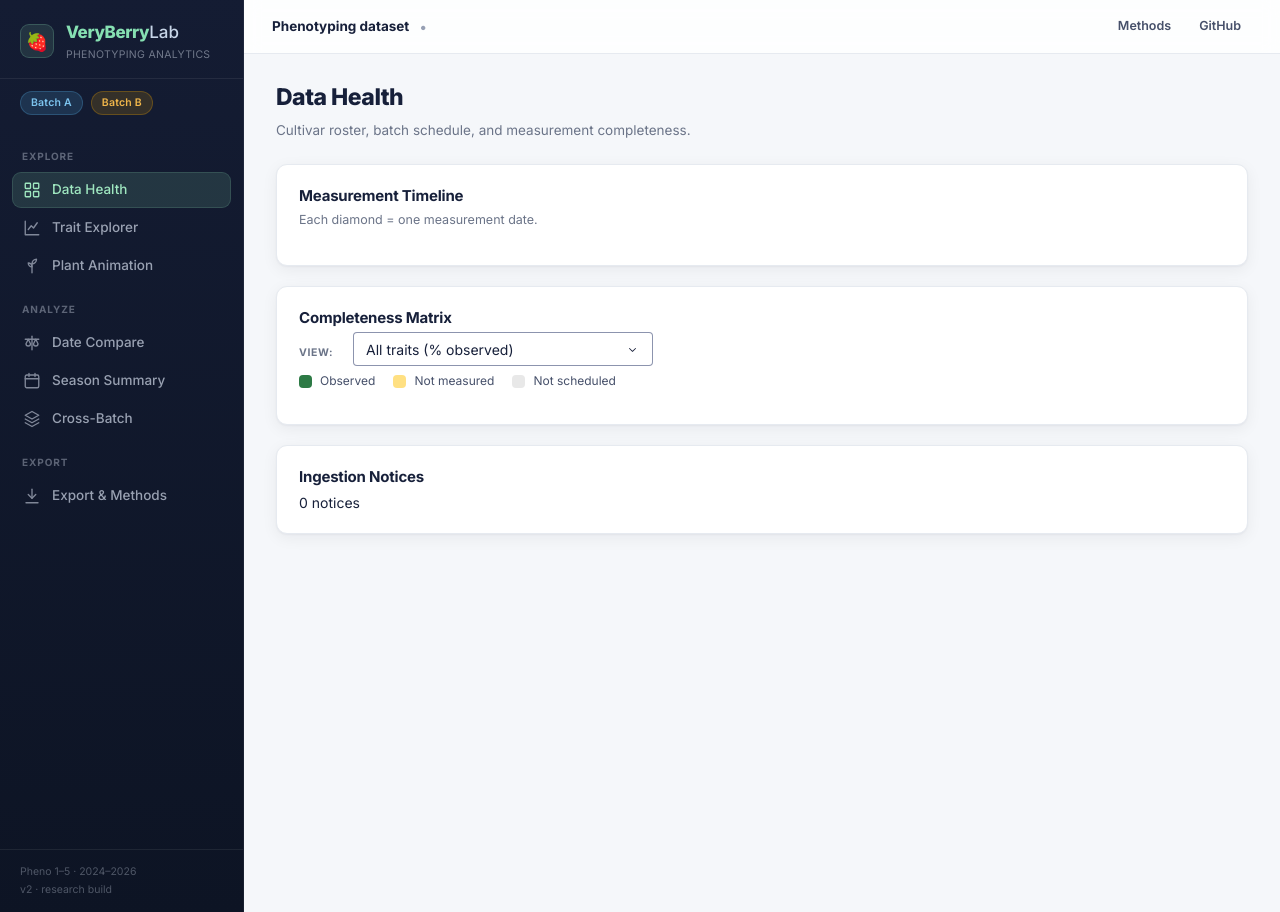
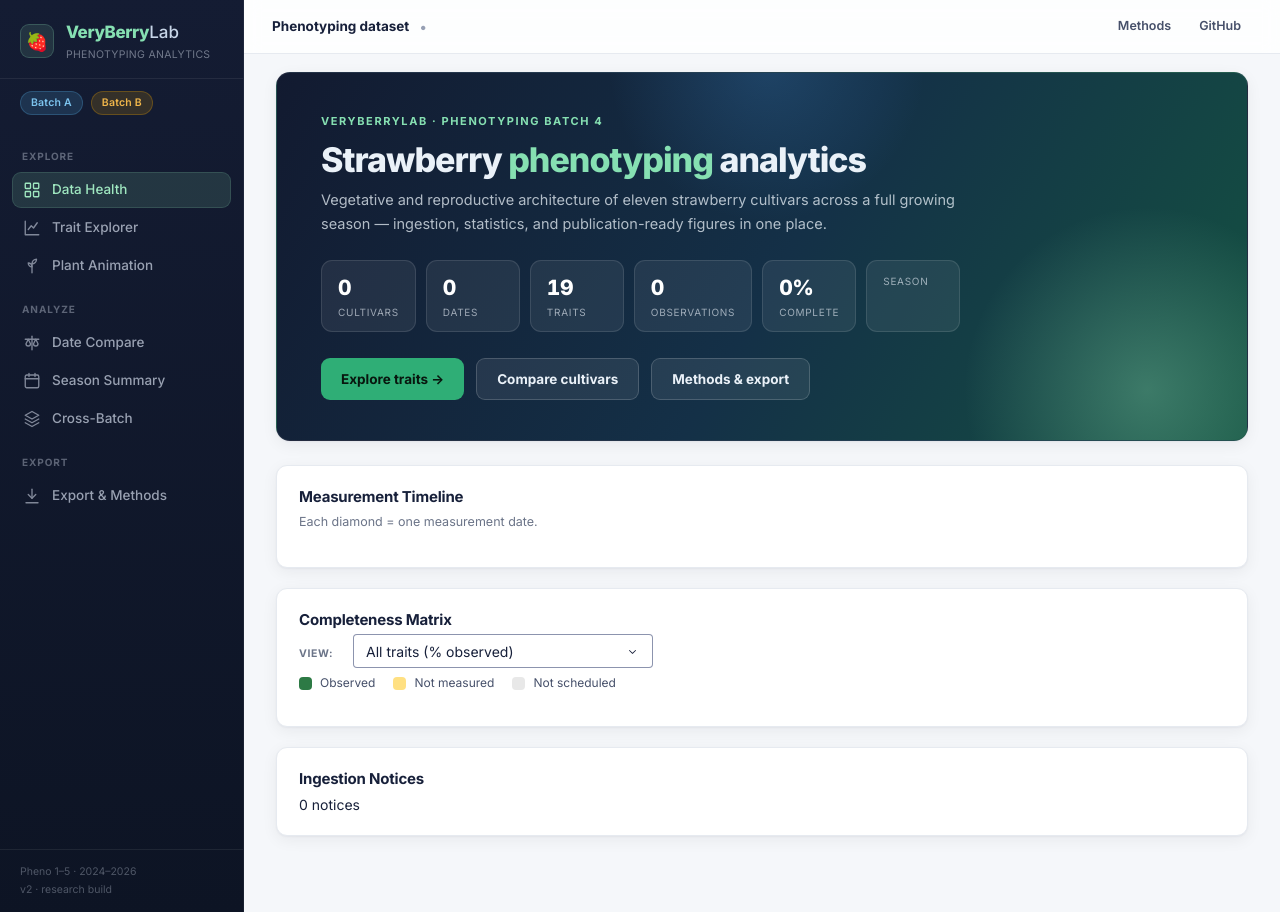
Before and after one commit to Aditya-k24/VeryBerryLab, a Flask app: page / in a window 1280 px wide. Run offline with Flask 3, Linux system fonts and the light colour scheme; data that the repository does not hold is empty; parts of the project's set-up code (start-up, migrations or seed data) failed here and were passed over.

Commit message:
Landing: add a hero section (21st.dev-style)
Gradient hero on the Data Health landing — eyebrow, headline with accent, a
dataset summary line, stat chips (cultivars / dates / traits / observations /
% complete / season) and CTAs into Trait Explorer, Date Compare and Export.
Replaces the duplicate summary-card row it made redundant (removed the now-
unused _summary_cards helper).

Note: no "ui ux pro max" skill or 21st.dev component MCP is available in this
environment, so the hero is built natively in the design system — self-
contained, no external component dependency.

Co-Authored-By: Claude Opus 4.8 <noreply@anthropic.com>

```diff
--- a/assets/style.css
+++ b/assets/style.css
@@ -133,6 +133,39 @@ a { color: inherit; }
 .page-title   { font-size: 23px; font-weight: 800; color: var(--ink); letter-spacing: -.5px; }
 .page-subtitle{ font-size: 13.5px; color: var(--muted); margin-top: 5px; max-width: 900px; }
 .content-area { padding: 18px 32px 56px; max-width: 1440px; }
+
+/* ── Hero (landing) ─────────────────────────────────────────────────── */
+.hero {
+  position: relative; overflow: hidden; isolation: isolate;
+  border-radius: var(--r-lg); margin-bottom: 24px;
+  padding: 40px 44px; color: #eaf1f8;
+  background: linear-gradient(120deg, #121a30 0%, #143047 52%, #14663f 128%);
+  border: 1px solid rgba(255,255,255,.07); box-shadow: var(--shadow);
+}
+.hero-glow {
+  position: absolute; z-index: -1; right: -90px; bottom: -140px;
+  width: 380px; height: 380px; pointer-events: none;
+  background: radial-gradient(circle, rgba(126,200,164,.38), transparent 68%);
+}
+.hero-glow.two { right: auto; left: 34%; top: -170px; width: 320px; height: 320px;
+  background: radial-gradient(circle, rgba(59,130,196,.28), transparent 70%); }
+.hero-eyebrow { font-size: 11px; font-weight: 700; letter-spacing: 1.6px; text-transform: uppercase; color: #86e0b2; }
+.hero-title   { font-size: 34px; font-weight: 800; letter-spacing: -1px; line-height: 1.1; margin: 11px 0 10px; max-width: 720px; }
+.hero-title .accent { color: #86e0b2; }
+.hero-sub     { font-size: 14.5px; color: rgba(234,241,248,.74); max-width: 660px; line-height: 1.65; }
+.hero-stats   { display: flex; flex-wrap: wrap; gap: 10px; margin-top: 24px; }
+.hero-chip    { display: flex; flex-direction: column; gap: 2px; padding: 11px 16px; min-width: 94px;
+  background: rgba(255,255,255,.07); border: 1px solid rgba(255,255,255,.11); border-radius: 11px; }
+.hero-chip b  { font-size: 21px; font-weight: 800; color: #fff; font-variant-numeric: tabular-nums; letter-spacing: -.5px; }
+.hero-chip span { font-size: 10px; text-transform: uppercase; letter-spacing: .7px; color: rgba(234,241,248,.62); }
+.hero-cta     { display: flex; gap: 12px; margin-top: 26px; flex-wrap: wrap; }
+.hero-btn     { display: inline-flex; align-items: center; gap: 8px; padding: 10px 20px; border-radius: 9px;
+  font-size: 13.5px; font-weight: 700; text-decoration: none; transition: transform .12s, background .15s, box-shadow .15s; }
+.hero-btn-primary { background: #2fae76; color: #08160e; }
+.hero-btn-primary:hover { background: #48c88d; transform: translateY(-1px); box-shadow: 0 8px 22px rgba(47,174,118,.34); }
+.hero-btn-ghost { background: rgba(255,255,255,.08); color: #eaf1f8; border: 1px solid rgba(255,255,255,.17); }
+.hero-btn-ghost:hover { background: rgba(255,255,255,.15); }
+@media (max-width: 720px) { .hero { padding: 28px 22px; } .hero-title { font-size: 26px; } }
 
 /* ── Cards ──────────────────────────────────────────────────────────── */
 .card {
--- a/pages/data_health.py
+++ b/pages/data_health.py
@@ -22,23 +22,6 @@ dash.register_page(__name__, path="/", name="Data Health", order=0)
 # ---------------------------------------------------------------------------
 # Helpers
 # ---------------------------------------------------------------------------
-
-def _summary_cards(df):
-    miss_pct = df[TRAIT_COLS].isna().mean().mean() * 100
-    items = [
-        ("Cultivars",    str(df["cultivar"].nunique()),  "card-blue"),
-        ("Dates",        str(df["date"].nunique()),      "card-green"),
-        ("Traits",       str(len(TRAIT_COLS)),           "card-purple"),
-        ("Observations", str(len(df)),                   "card-orange"),
-        ("Missing",      f"{miss_pct:.1f}%",             "card-red"),
-    ]
-    return html.Div(className="summary-row", children=[
-        html.Div(className=f"summary-card {cls}", children=[
-            html.Div(val,   className="summary-val"),
-            html.Div(label, className="summary-label"),
-        ]) for label, val, cls in items
-    ])
-
 
 def _timeline_fig(df):
     colors = {"A": "#56B4E9", "B": "#E69F00"}
@@ -120,15 +103,45 @@ def _completeness_fig(df, selected_trait):
 # Layout
 # ---------------------------------------------------------------------------
 
+def _hero():
+    df = cache.df_clean
+    n_cv = df["cultivar"].nunique() if not df.empty else 0
+    n_dt = df["date"].nunique() if not df.empty else 0
+    n_ob = len(df)
+    n_tr = len(TRAIT_COLS)
+    span = (f"{df['date'].min():%b} – {df['date'].max():%b %Y}" if not df.empty else "")
+    complete = (100 - df[TRAIT_COLS].isna().mean().mean() * 100) if not df.empty else 0
+    chip = lambda v, l: html.Div(className="hero-chip", children=[html.B(str(v)), html.Span(l)])
+    return html.Div(className="hero", children=[
+        html.Div(className="hero-glow"),
+        html.Div(className="hero-glow two"),
+        html.Div("VeryBerryLab · Phenotyping Batch 4", className="hero-eyebrow"),
+        html.H1(className="hero-title", children=[
+            "Strawberry ", html.Span("phenotyping", className="accent"), " analytics"]),
+        html.P("Vegetative and reproductive architecture of eleven strawberry "
+               "cultivars across a full growing season — ingestion, statistics, "
+               "and publication-ready figures in one place.",
+               className="hero-sub"),
+        html.Div(className="hero-stats", children=[
+            chip(n_cv, "Cultivars"), chip(n_dt, "Dates"),
+            chip(n_tr, "Traits"), chip(n_ob, "Observations"),
+            chip(f"{complete:.0f}%", "Complete"), chip(span, "Season"),
+        ]),
+        html.Div(className="hero-cta", children=[
+            dcc.Link("Explore traits →", href="/trait-explorer",
+                     className="hero-btn hero-btn-primary"),
+            dcc.Link("Compare cultivars", href="/date-compare",
+                     className="hero-btn hero-btn-ghost"),
+            dcc.Link("Methods & export", href="/export",
+                     className="hero-btn hero-btn-ghost"),
+        ]),
+    ])
+
+
 layout = html.Div([
-    html.Div(className="page-header", children=[
-        html.H1("Data Health", className="page-title"),
-        html.P("Cultivar roster, batch schedule, and measurement completeness.",
-               className="page-subtitle"),
-    ]),
     html.Div(className="content-area", children=[
 
-        html.Div(id="dh-cards"),
+        _hero(),
 
         html.Div(className="card", children=[
             html.H3("Measurement Timeline", className="card-title"),
@@ -173,11 +186,9 @@ layout = html.Div([
 # Callbacks
 # ---------------------------------------------------------------------------
 
-@callback(Output("dh-cards", "children"), Output("dh-timeline", "figure"),
-          Input("url", "pathname"))
+@callback(Output("dh-timeline", "figure"), Input("url", "pathname"))
 def render_static(_):
-    df = cache.df_clean
-    return _summary_cards(df), _timeline_fig(df)
+    return _timeline_fig(cache.df_clean)
 
 
 @callback(Output("dh-completeness", "figure"), Input("dh-trait", "value"))
```
